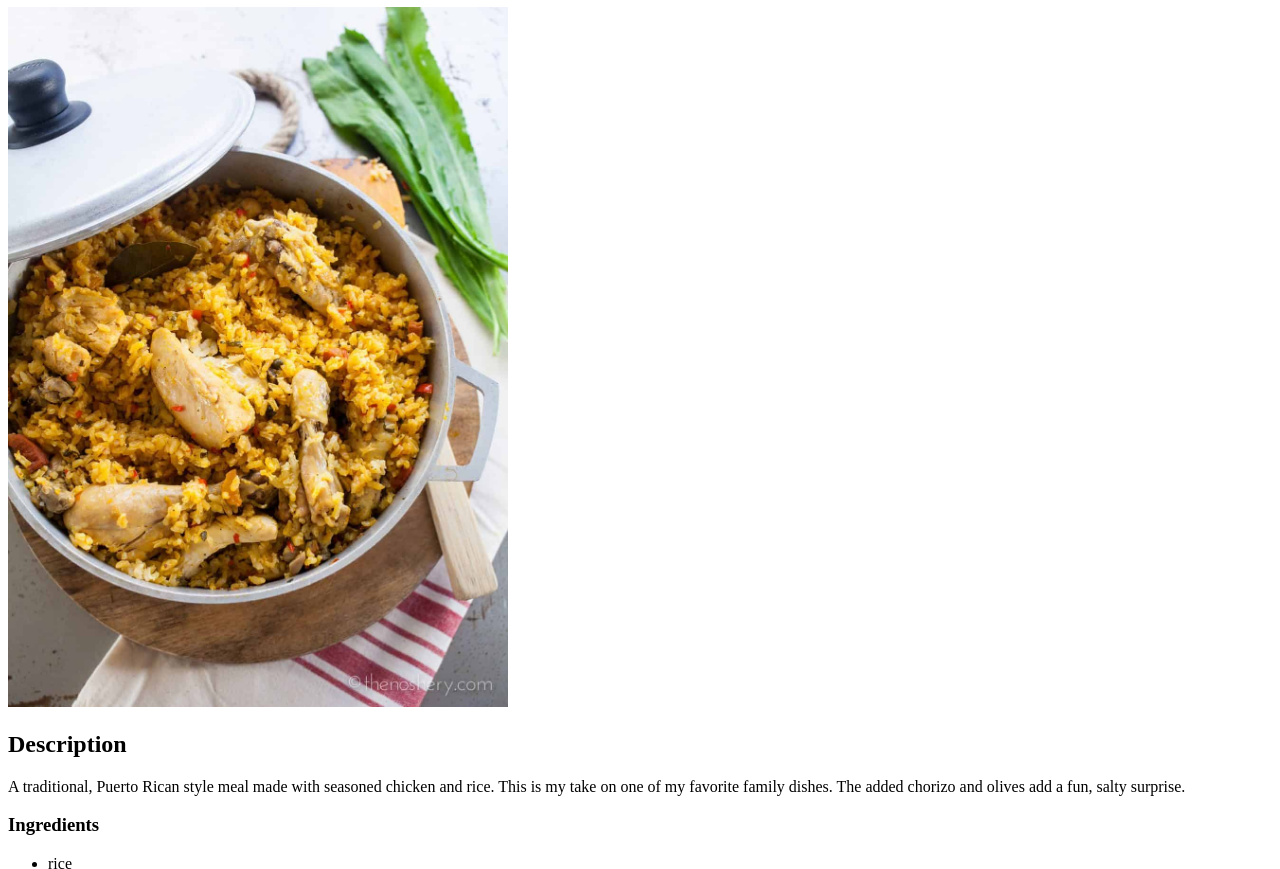
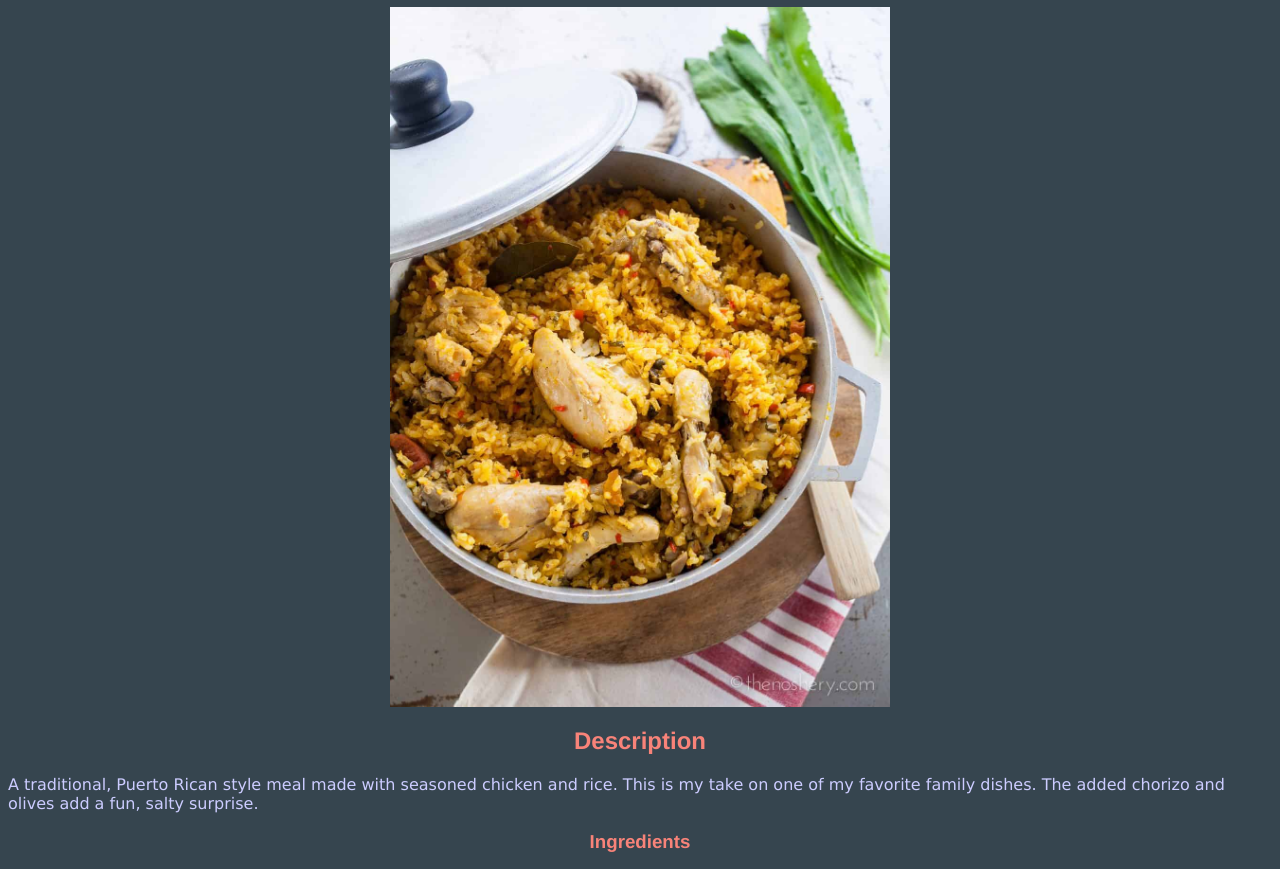
Before and after one commit to otterchaoscoding/odin-recipes, a plain HTML site: page recipes/arrozconpollo.html in a window 1280 px wide. Shown: the part 73-942 px from the top of the page. Drawn offline with Linux system fonts and the light colour scheme.

Commit message:
update background font-family font-color text-alignment

```diff
--- a/styles.css
+++ b/styles.css
@@ -1,8 +1,31 @@
 img {
+    display: block;
     height: auto;
     width: 500px;
+    margin-left: auto;
+    margin-right: auto;
 }
 
-head {
+h1,
+h2,
+h3 {
     color: #F88379;
+    text-align: center;
+    font-family: Helvetica, sans-serif;
 }
+
+p,
+ul,
+ol {
+    color: #CCCCFF;
+    font-family: Verdana, sans-serif;
+}
+
+* {
+    background-color: #36454F;
+}
+
+a {
+    color: aliceblue;
+    font-family: Helvetica, sans-serif;
+}
```
Also changed, not shown: index.html (+1 -1 lines).
